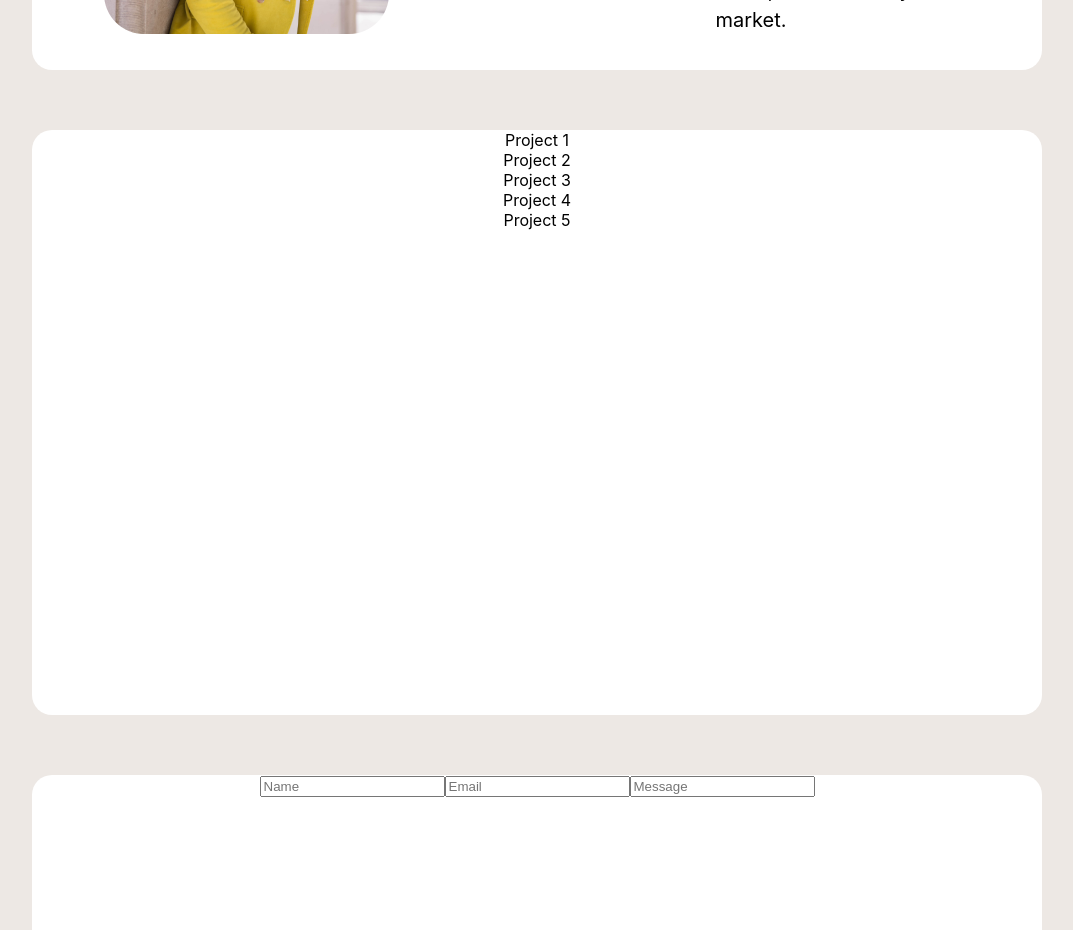
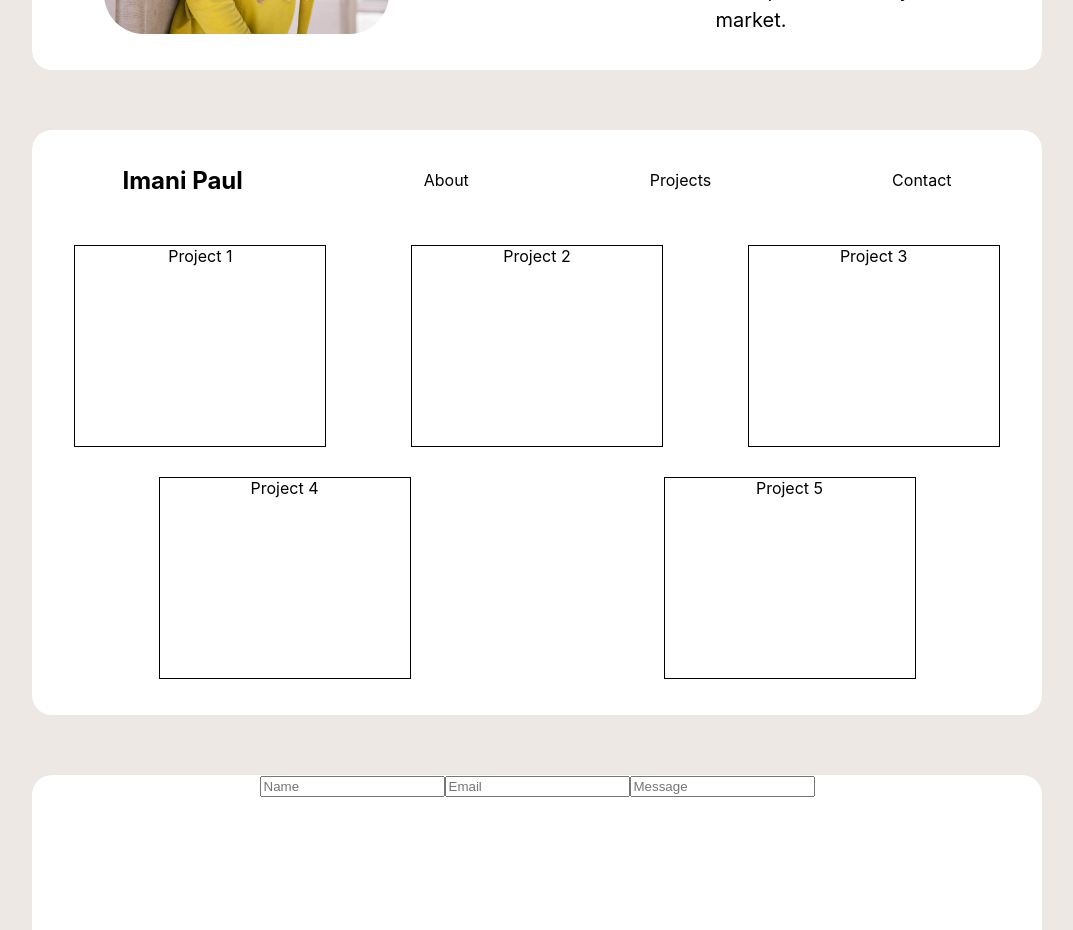
Before and after one commit to imanipaul/portfolio, a React (Create React App) app: page / in a window 1280 px wide. Shown: the part 1220-2150 px from the top of the page, without its empty margins (103-1176 px from the left). Built offline with nearby package versions, Linux system fonts and the light colour scheme.

Commit message:
Style project page

```diff
--- a/src/App.css
+++ b/src/App.css
@@ -123,6 +123,50 @@ section{
   align-items: center;
 }
 
+.project-card{
+  width: 250px;
+  height: 200px;
+  border: 1px solid black;
+  margin: 15px;
+}
+
+.project-card-description{
+  width: 250px;
+  height: 200px;
+  /* border: 1px solid black; */
+  margin: 15px;
+  position: absolute;
+  display: none;
+}
+
+.project-card:hover .project-card-description{
+  display: block;
+}
+
+
+
+.all-projects{
+  display: flex;
+  flex-direction: row;
+  flex-wrap: wrap;
+  width: 100%;
+  justify-content: space-around;
+  align-items: center;
+  overflow: scroll;
+}
+
+
+
+
+
+
+
+
+
+
+
+
+
 .contact-container{
   width: 1010px;
   height: 585px;
--- a/src/Projects.js
+++ b/src/Projects.js
@@ -3,20 +3,54 @@ import React from 'react'
 function Projects(props) {
     return (
         <div className='projects-container'>
-            <div>
+            <div className='about-nav'>
+                <h2>Imani Paul</h2>
+                <p>About</p>
+                <p>Projects</p>
+                <p>Contact</p>
+            </div>
+            <div className='all-projects'>
+
+
+                <div className='project-card'>
                     Project 1
+                    <div className='project-card-description'>
+                        Project 1 Description
                 </div>
-            <div>
+                </div>
+
+
+                <div className='project-card'>
                     Project 2
+                    <div className='project-card-description'>
+                        Project 2 Description
                 </div>
-            <div>
+                </div>
+
+
+                <div className='project-card'>
                     Project 3
+                    <div className='project-card-description'>
+                        Project 3 Description
                 </div>
-            <div>
+                </div>
+
+
+                <div className='project-card'>
                     Project 4
+                    <div className='project-card-description'>
+                        Project 4 Description
                 </div>
-            <div>
+                </div>
+
+
+                <div className='project-card'>
                     Project 5
+                    <div className='project-card-description'>
+                        Project 5 Description
+                </div>
+                </div>
+
             </div>
         </div>
     )
```
Lines whose indentation alone changed are shown as unchanged.
